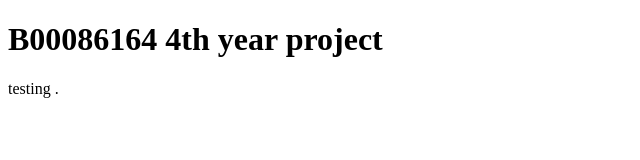
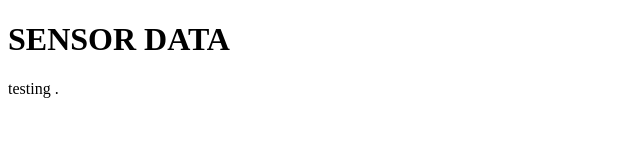
Before and after one commit to gitpeke/gitpeke, a plain HTML site: page index.html in a window 1280 px wide. Shown: the whole page, without its empty margins (0-640 px from the left). Drawn offline with Linux system fonts and the light colour scheme.

Commit message:
Update index.html

```diff
--- a/index.html
+++ b/index.html
@@ -3,10 +3,10 @@
 <head>
     <meta charset="UTF-8">
     <meta name="viewport" content="widt=device-width, initial-scale-1.0">
-    <title>Doucument</title>
+    <title>B00086164 PROJECT</title>
 </head>
 <body>
-<h1>B00086164 4th year project</h1>
+<h1>SENSOR DATA</h1>
 <p>testing .</p>
 </body>
 </html>
```
